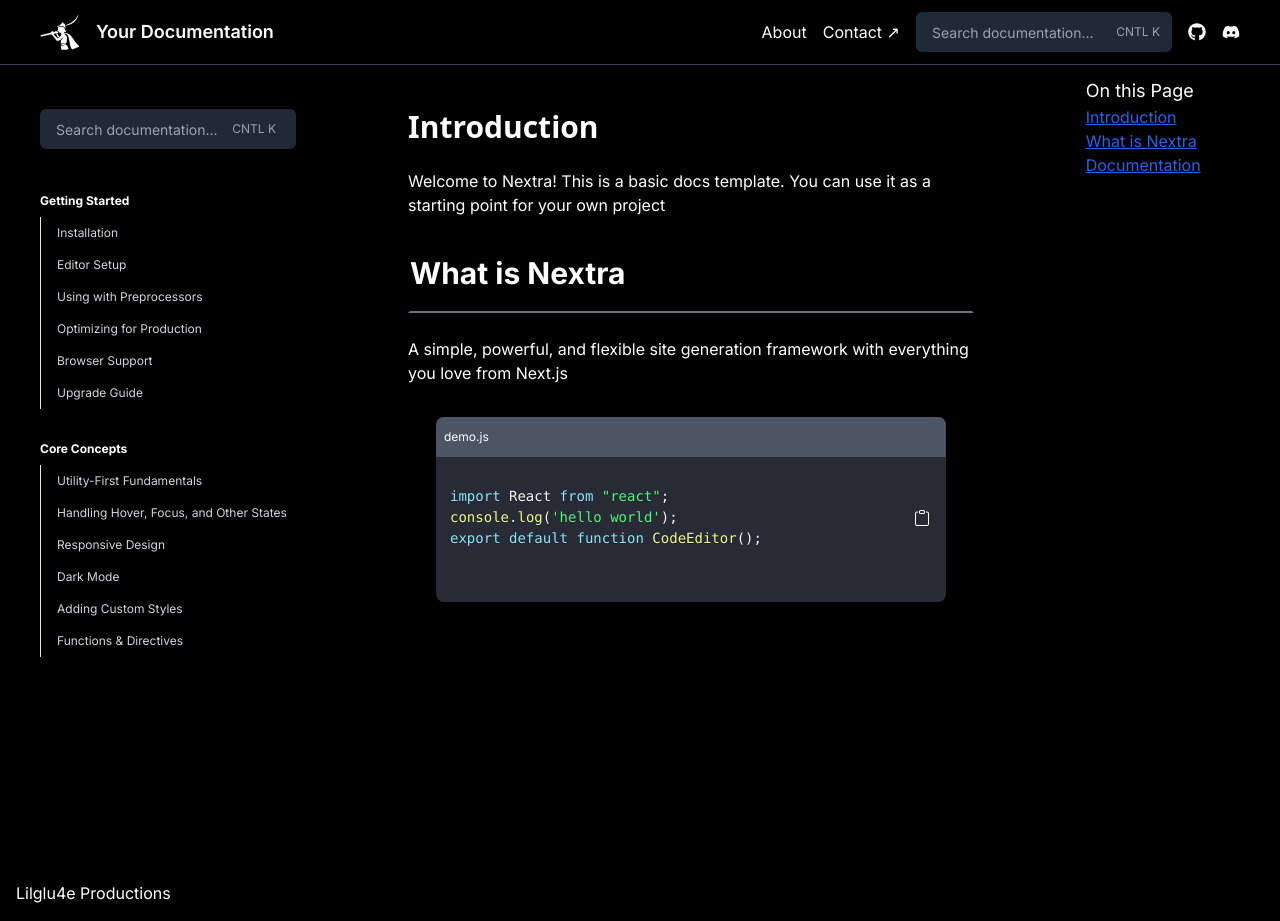
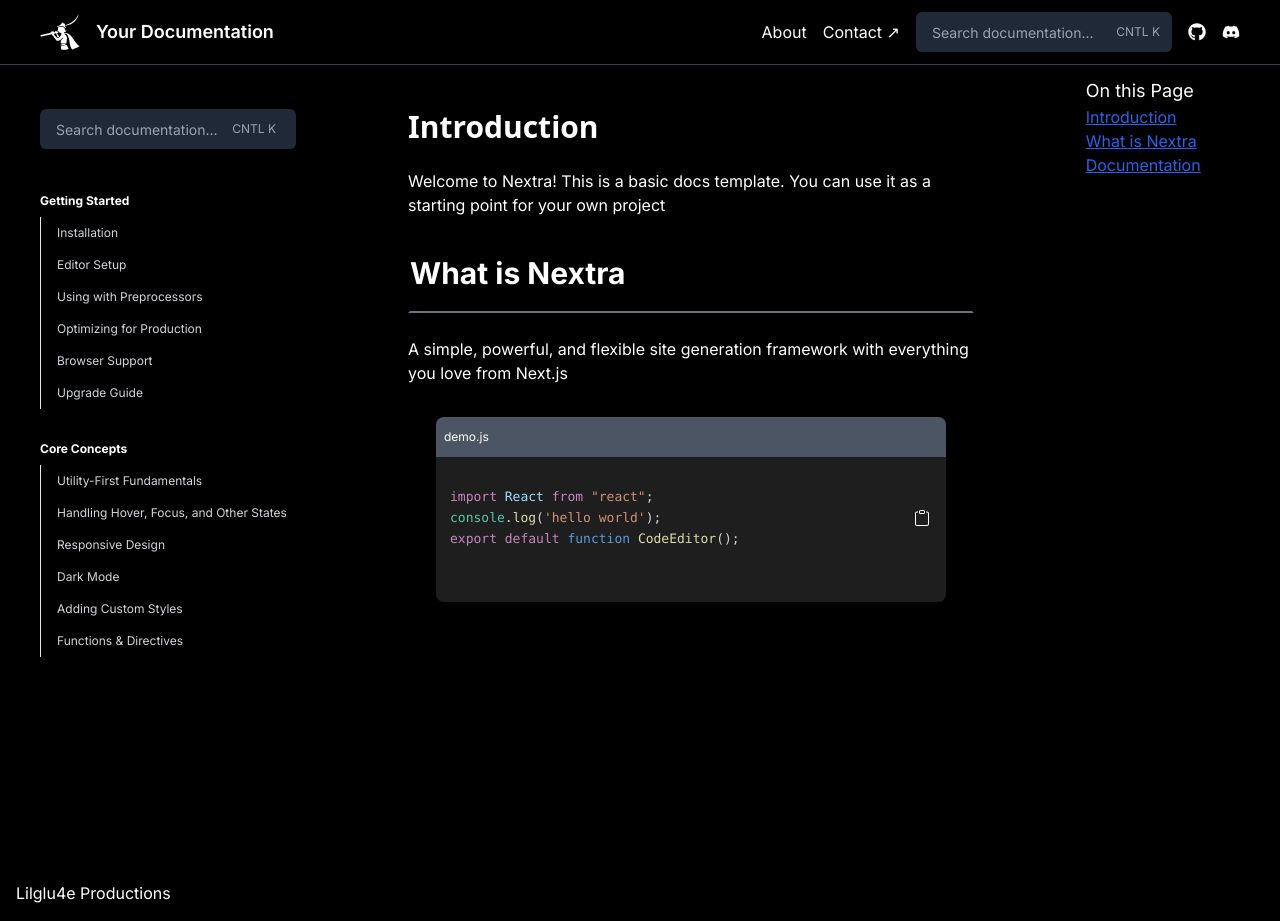
Before and after one commit to mohammadsarraf/next_template_1, a Next.js app: page / in a window 1280 px wide. Built offline with nearby package versions, Linux system fonts and the light colour scheme.

Commit message:
darkplus theme

```diff
--- a/src/app/Components/CodeEditor.tsx
+++ b/src/app/Components/CodeEditor.tsx
@@ -1,7 +1,7 @@
 // CodeEditor.js
 import React from "react";
 import { Prism as SyntaxHighlighter } from "react-syntax-highlighter";
-import { dracula } from "react-syntax-highlighter/dist/esm/styles/prism";
+import { dracula, vscDarkPlus  } from "react-syntax-highlighter/dist/esm/styles/prism";
 import { BsClipboard } from "react-icons/bs";
 
 export default function CodeEditor() {
@@ -34,7 +34,7 @@
     };
 
     return (
-        <div className="border-black bg-[#282a36] rounded-lg m-5 pb-8">
+        <div className="border-black bg-[#1e1e1e] rounded-lg m-5 pb-8">
             <div className="bg-gray-600 rounded-t-lg text-xs w-full my-2 py-3">
                 <p className="text-white px-2">demo.js</p>
             </div>
@@ -43,7 +43,7 @@
                 <SyntaxHighlighter
                     id="code"
                     language="javascript"
-                    style={dracula}
+                    style={vscDarkPlus }
                     customStyle={{ fontSize: "0.875em" }}
                     showInlineLineNumbers={true}
                 >
```
